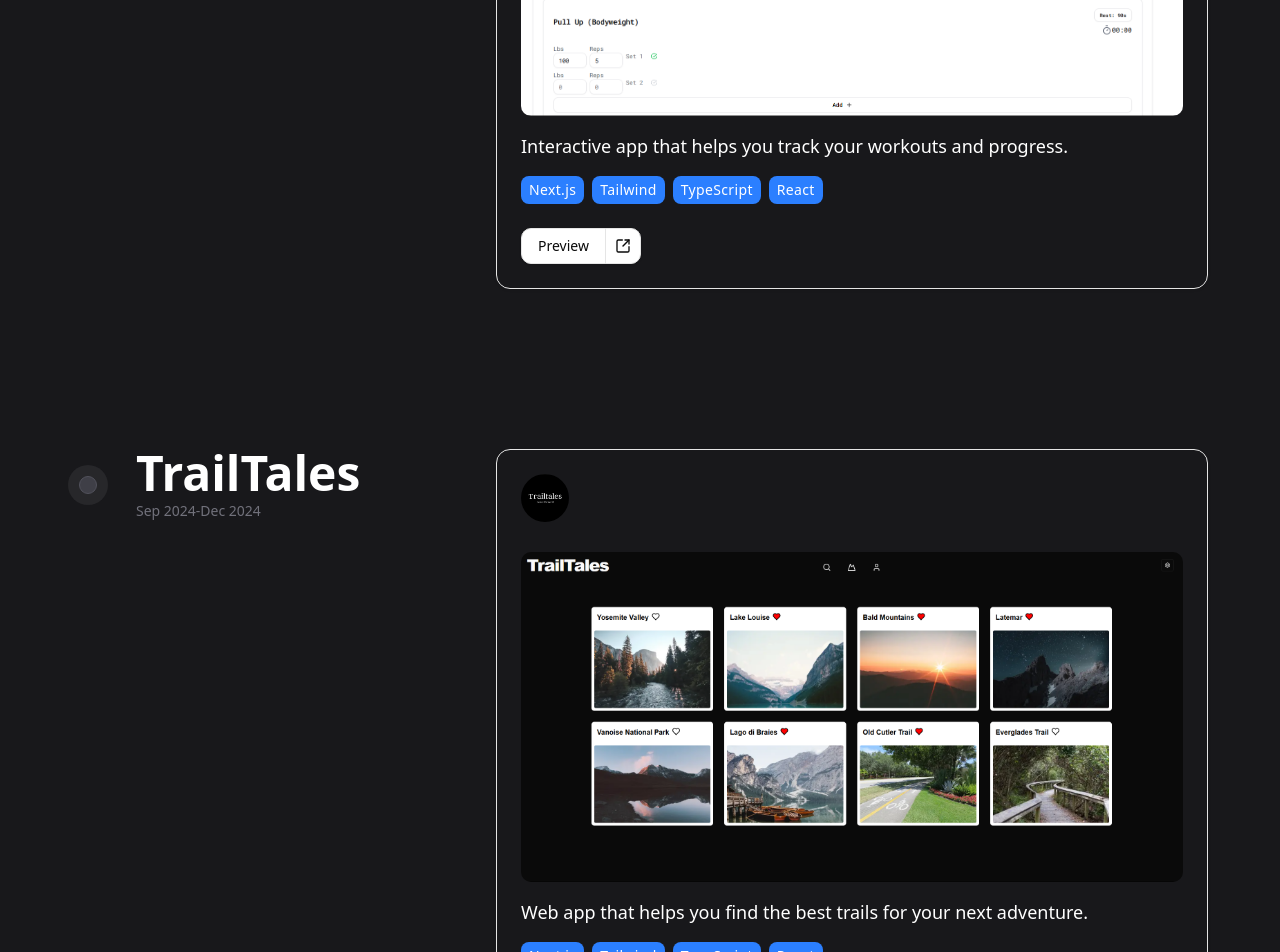
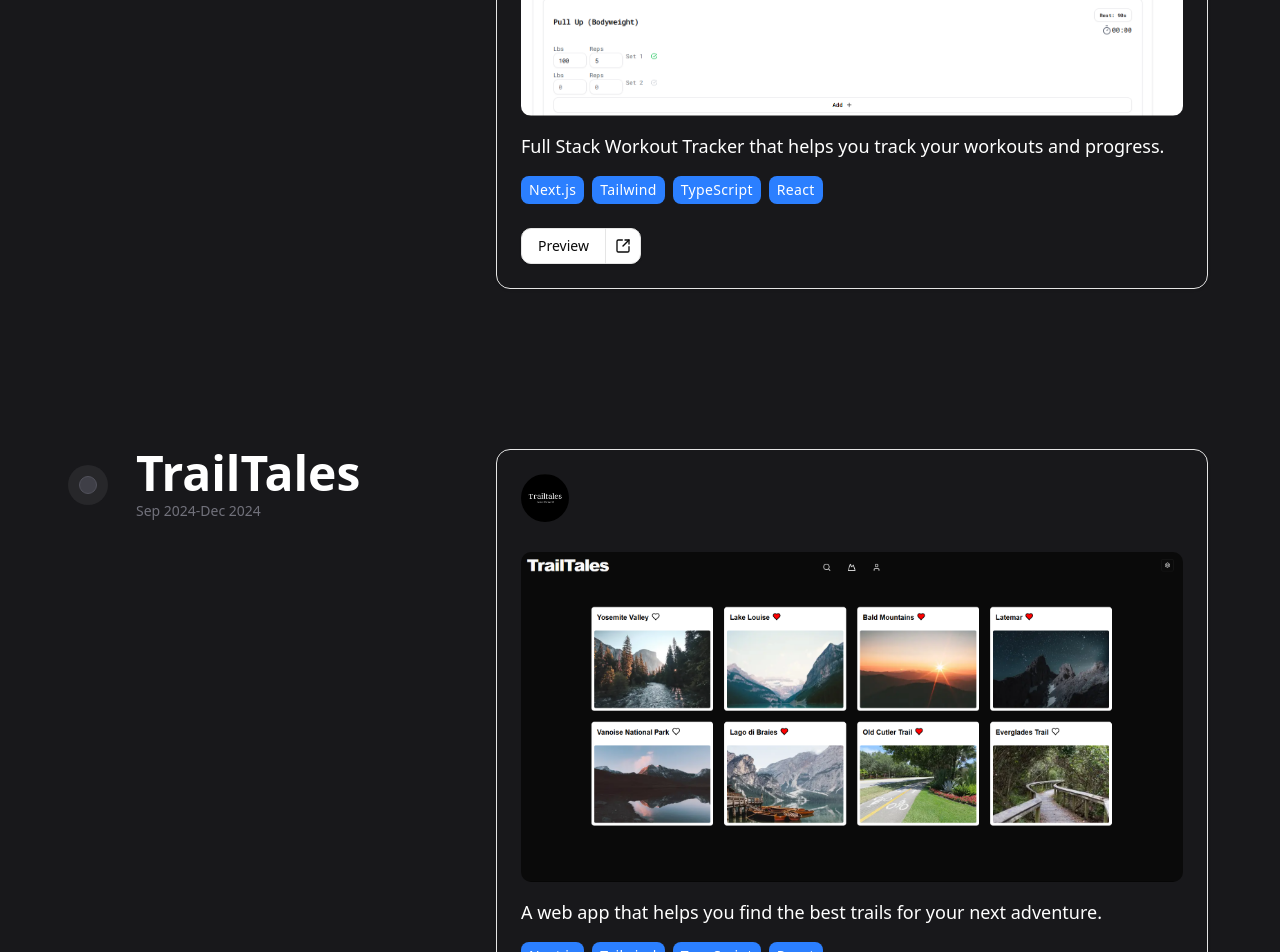
Before and after one commit to JoseMaurette1/portfolio-v2, a Next.js app: page / in a window 1280 px wide. Shown: the part 3000-3952 px from the top of the page. Built offline with nearby package versions, Linux system fonts and the light colour scheme.

Commit message:
Updated project descriptions in Projects component for clarity and detail; modified Resume.pdf file.

```diff
--- a/src/app/components/Projects.tsx
+++ b/src/app/components/Projects.tsx
@@ -24,7 +24,7 @@
       Icon: () => <Image src="/alwayslogo.png" alt="Always Logo" width={48} height={48} className="rounded-full" />,
       name: "Always",
       date: "Dec 2024 - Feb 2025",
-      description: "Interactive app that helps you track your workouts and progress.",
+      description: "Full Stack Workout Tracker that helps you track your workouts and progress.",
       href: "https://alwaysv1.vercel.app",
       cta: "View Project",
       image: "/always.png",
@@ -34,7 +34,7 @@
       Icon: () => <Image src="/Trailtaleslogo.png" alt="TrailTales Logo" width={48} height={48} className="rounded-full" />,
       name: "TrailTales",
       date: "Sep 2024-Dec 2024",
-      description: "Web app that helps you find the best trails for your next adventure.",
+      description: "A web app that helps you find the best trails for your next adventure.",
       href: "https://trailtales.vercel.app",
       cta: "View Project",
       image: "/tt.png",
```
Also changed, not shown: 1 other file (tests, documents, lock files or other folders).
